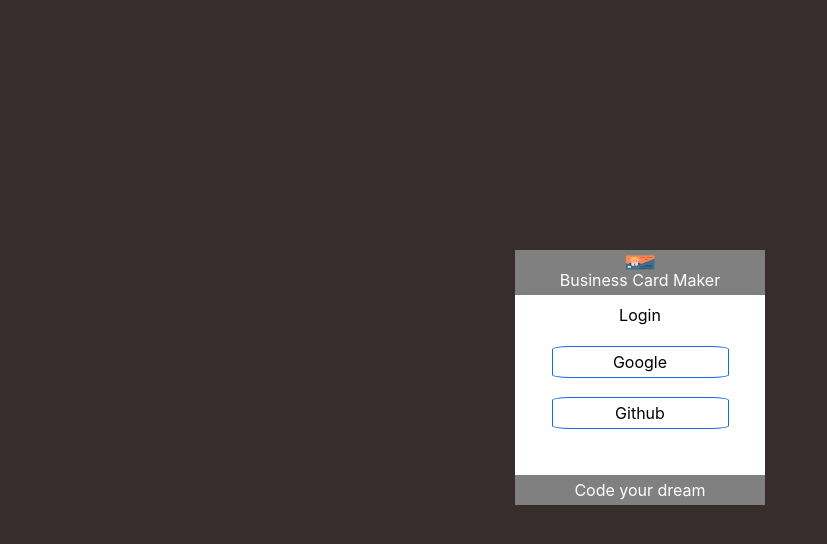
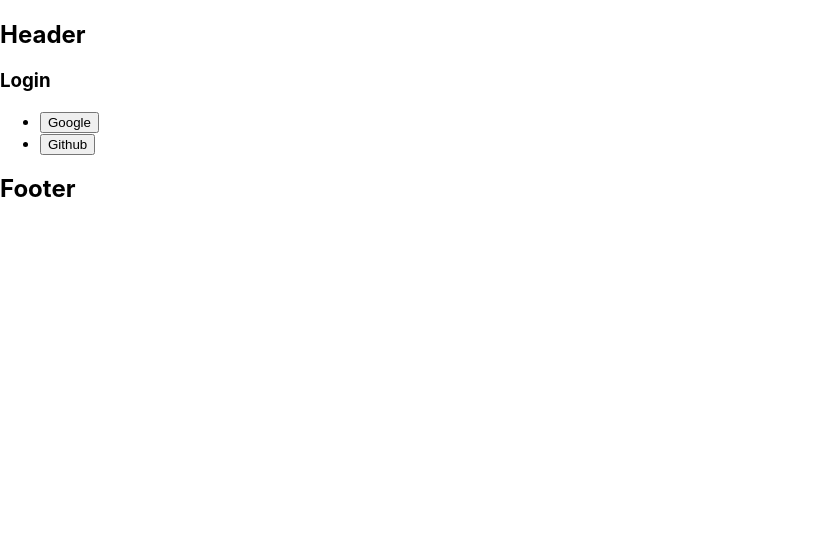
Before and after one commit to younahshin-dev/react_card-maker, a React (Create React App) app: page / in a window 1280 px wide. Shown: the top 544 px of the page, without its empty margins (0-827 px from the left). Built offline with nearby package versions, Linux system fonts and the light colour scheme; no server answers.

Commit message:
add auth-service (login with Google, Github)

```diff
--- a/package.json
+++ b/package.json
@@ -6,7 +6,7 @@
     "@testing-library/jest-dom": "^5.11.4",
     "@testing-library/react": "^11.1.0",
     "@testing-library/user-event": "^12.1.10",
-    "firebase": "^9.1.0",
+    "firebase": "^7.20.0",
     "react": "^17.0.1",
     "react-dom": "^17.0.1",
     "react-scripts": "4.0.1",
--- a/src/App.css
+++ b/src/App.css
@@ -42,71 +42,3 @@
   width: 100%;
   height: 100%;
 }
-
-body {
-  background-color: rgb(56, 45, 45);
-}
-
-#root {
-  display: flex;
-  align-items: center;
-  justify-content: center;
-  width: 100%;
-  height: 100%;
-}
-
-.loginForm {
-  width: 250px;
-  height: 300px;
-}
-
-.loginHeader {
-  display: flex;
-  flex-direction:column;
-  justify-content: center;
-  align-items: center;
-  background-color: grey;
-  padding: 5px 0 5px 0;
-  color: white;
-}
-
-.loginBody {
-  display: flex;
-  flex-direction:column;
-  align-items: center;
-  height: 170px;
-  padding-top: 10px;
-  background-color: white;
-}
-
-.LoginLinks {
-  width: 100%;
-  height: 70%;
-  display: flex;
-  flex-direction: column;
-  align-items: center;
-  justify-content: space-evenly;
-  padding: 3px 0 3px 0;
-}
-.LoginLinks > span {
-  width: 70%;
-  text-align:center;
-  border: 1px solid;
-  border-color: rgb(24, 106, 230);
-  border-radius: 10%;
-  padding: 5px 0 5px 0;
-
-}
-
-footer {
-  text-align: center;
-  background-color: grey;
-  padding: 5px 0 5px 0;
-  color: white;
-}
-
-
-#imglogo {
-  width:30px;
-  height: 15px;
-}
--- a/src/app.jsx
+++ b/src/app.jsx
@@ -1,27 +1,9 @@
 
 import './app.css';
+import Login from './components/login/login';
 
-function App() {
-  return (
-
-      <div class="loginForm">
-        <header class="loginHeader">
-          <img id="imglogo" src="/images/logo.png" alt=""/>
-          <span>Business Card Maker</span>
-        </header>
-        <div class="loginBody">
-          <span>Login</span>
-          <div class="LoginLinks">
-            <span>Google</span>
-            <span>Github</span>
-          </div>
-        </div>
-        <footer>
-          Code your dream
-        </footer>
-      </div>
-
-    );
+function App({authService}) {
+  return <Login authService={authService}/>;
 }
 
 export default App;
--- /dev/null
+++ b/src/components/footer/footer.jsx
@@ -0,0 +1,5 @@
+import React from 'react';
+
+const Footer = props => <h1>Footer</h1>;
+
+export default Footer;
--- /dev/null
+++ b/src/components/header/header.jsx
@@ -0,0 +1,5 @@
+import React from 'react'
+
+const Header = props => <h1>Header</h1>;
+
+export default Header;
--- /dev/null
+++ b/src/components/login/login.jsx
@@ -0,0 +1,28 @@
+import React from 'react';
+import Footer from '../footer/footer';
+import Header from '../header/header';
+
+const Login = ({authService}) => {
+    const onLogin = (event) => {
+        authService
+        .login(event.currentTarget.textContent)
+        .then((result) => {
+            console.log(result);
+        });
+    }
+    return (
+        <section>
+            <Header/>
+            <section>
+                <h1>Login</h1>
+                <ul>
+                    <li><button onClick={onLogin}>Google</button></li>
+                    <li><button onClick={onLogin}>Github</button></li>
+                </ul>
+            </section>
+            <Footer/>
+        </section>
+    );
+};
+
+export default Login;
--- a/src/index.js
+++ b/src/index.js
@@ -2,11 +2,13 @@
 import ReactDOM from 'react-dom';
 import './index.module.css';
 import App from './app.jsx';
+import AuthService from './service/auth_service';
 
+const authService = new AuthService();
 
 ReactDOM.render(
   <React.StrictMode>
-    <App />
+    <App authService={authService} />
   </React.StrictMode>,
   document.getElementById('root')
 );
--- a/src/service/auth_service.js
+++ b/src/service/auth_service.js
@@ -1,9 +1,9 @@
-import firebase from 'firebase'
-
+import firebaseApp from "./firebase"
+import firebase from "firebase"
 class AuthService {
     login(providerName) {
         const authProvider = new firebase.auth[`${providerName}AuthProvider`]();
-        return firebase.auth().signInWithPopup(authProvider);
+        return firebaseApp.auth().signInWithPopup(authProvider);
     }
 }
 
--- a/src/service/firebase.js
+++ b/src/service/firebase.js
@@ -1,6 +1,5 @@
+import firebase from '@firebase/app';
 
-import { initializeApp } from "firebase/app";
-import { getAnalytics } from "firebase/analytics";
 
 const firebaseConfig = {
   apiKey: process.env.REACT_APP_FIREBASE_APP_KEY,
@@ -8,5 +7,8 @@
   projectId: process.env.REACT_APP_FIREBASE_PROJECT_ID
 };
 
+console.log(firebaseConfig);
 // Initialize Firebase
-const app = initializeApp(firebaseConfig);
+const firebaseApp = firebase.initializeApp(firebaseConfig);
+
+export default firebaseApp;
```
Also changed, not shown: 2 other files (tests, documents, lock files or other folders).
